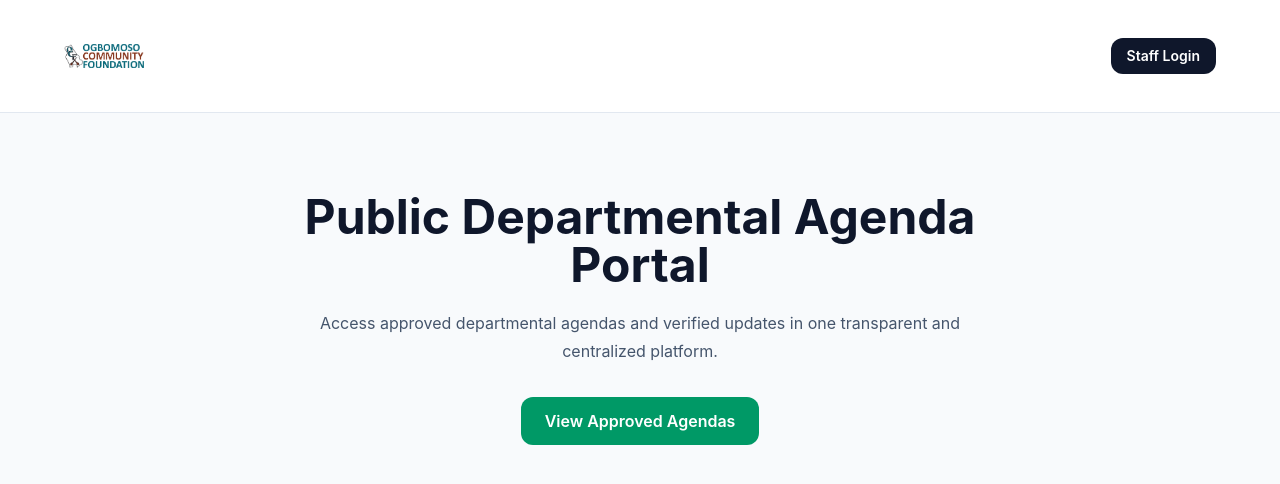
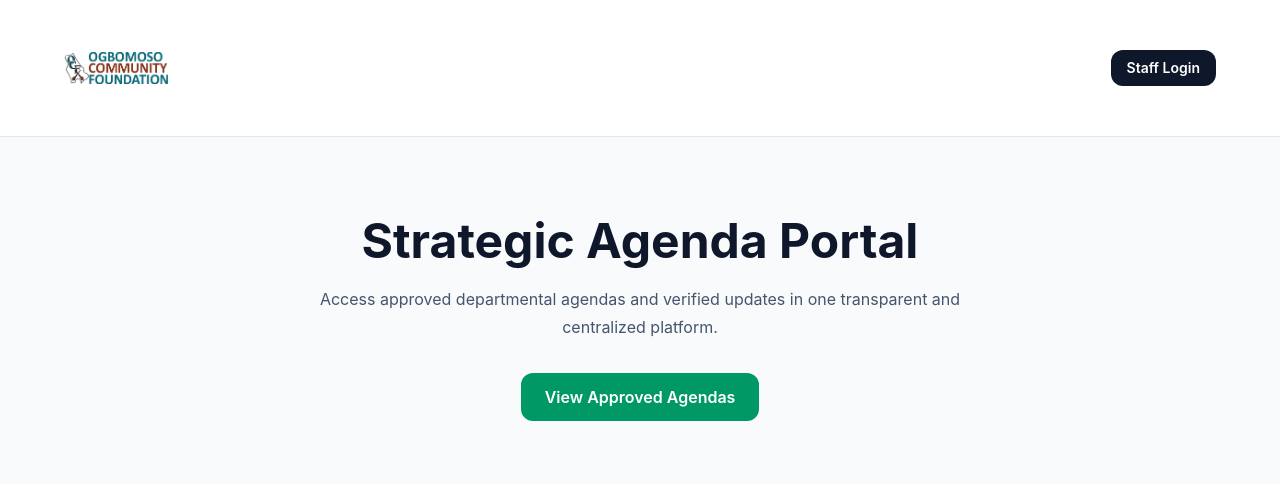
Before and after one commit to gabadedibu/agenda, a React app in the folder frontend/: page / in a window 1280 px wide. Shown: the top 484 px of the page. Built offline with nearby package versions, Linux system fonts and the light colour scheme; no server answers; the HTML template or start-up script is replaced by a standard one.

Commit message:
feat: update logo size in Home component and rename title to 'Strategic Agenda Portal'; comment out unused sidebar in AgendaDetails

```diff
--- a/frontend/src/pages/public/AgendaDetails.jsx
+++ b/frontend/src/pages/public/AgendaDetails.jsx
@@ -194,7 +194,7 @@ export default function AgendaDetails() {
           </div>
         </div>
 
-        <aside className="space-y-6">
+        {/* <aside className="space-y-6">
           <div className="bg-white rounded-2xl border border-slate-200 p-5">
             <h2 className="font-bold text-slate-900">Downloads</h2>
 
@@ -210,7 +210,7 @@ export default function AgendaDetails() {
               </div>
             )}
           </div>
-        </aside>
+        </aside> */}
       </section>
     </main>
   );
--- a/frontend/src/pages/public/Home.jsx
+++ b/frontend/src/pages/public/Home.jsx
@@ -13,7 +13,7 @@ export default function Home() {
             <img
               src={logo}
               alt="Logo"
-              className="w-20 h-20 object-contain"
+              className="w-26 h-26 object-contain"
             />
 
             {/* Optional name beside logo */}
@@ -34,7 +34,7 @@ export default function Home() {
       {/* HERO */}
       <section className="max-w-6xl mx-auto px-6 py-20 text-center">
         <h1 className="text-3xl md:text-5xl font-bold text-slate-900 max-w-3xl mx-auto">
-          Public Departmental Agenda Portal
+          Strategic Agenda Portal
         </h1>
 
         <p className="text-slate-600 mt-5 max-w-2xl mx-auto leading-7">
```
